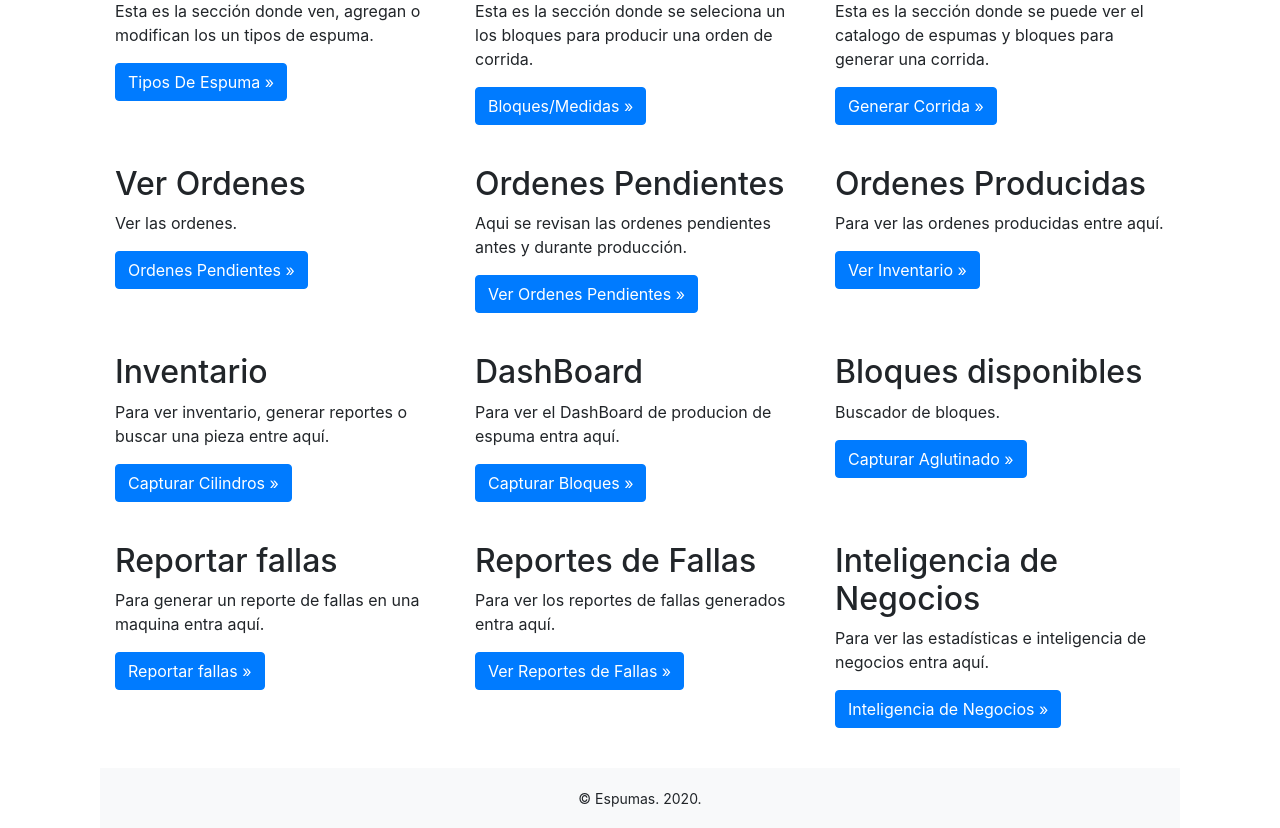
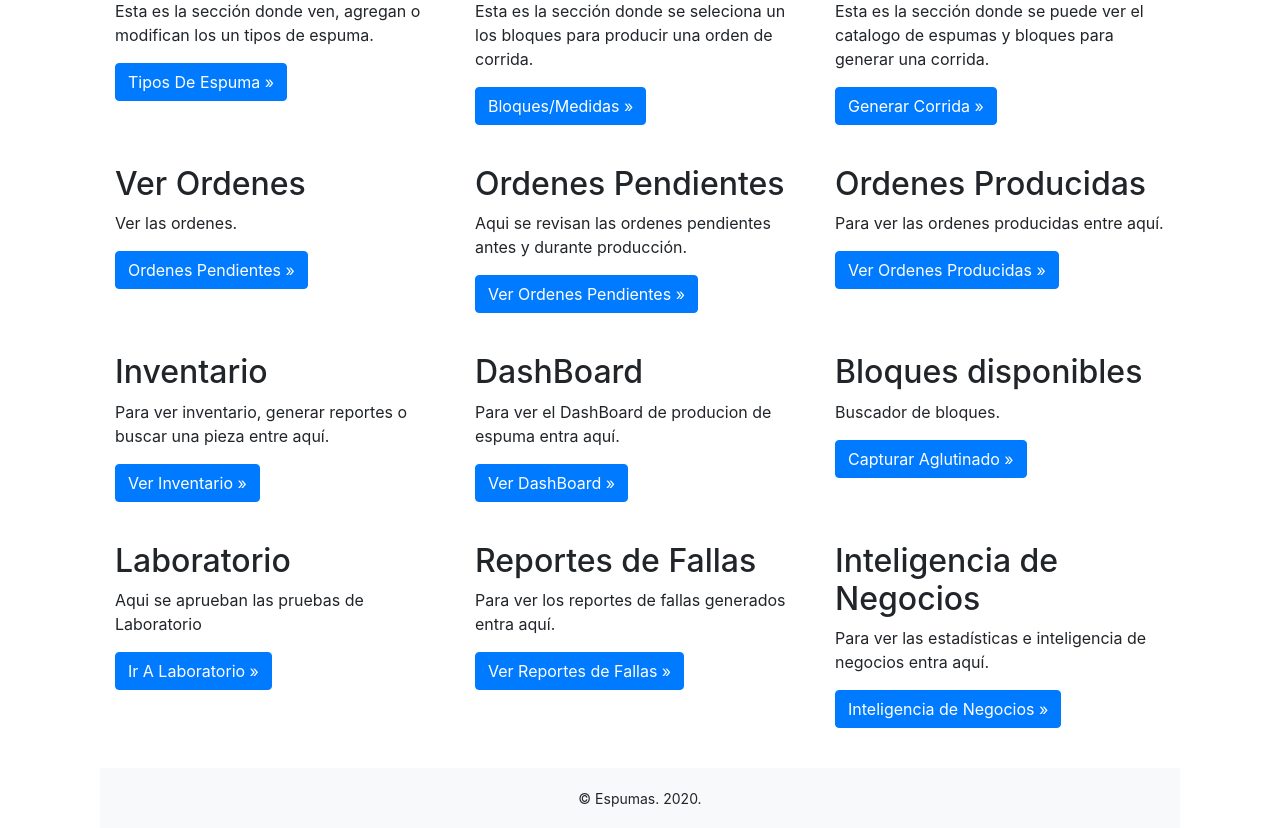
Before and after one commit to Alvarogarcia91/karmaprodv5, a Django app: template espumas/templates/index.html in a window 1280 px wide. Shown: the part 583-1411 px from the top of the page. Run offline with Django 3.2, Linux system fonts and the light colour scheme; the template is opened without the code that fills it, so the values that code supplies are empty; some libraries are stand-ins or nearby versions.

Commit message:
edit index links

```diff
--- a/espumas/templates/index.html
+++ b/espumas/templates/index.html
@@ -53,7 +53,7 @@
 											<h2>Ordenes Producidas</h2>
 
 											<p>Para ver las ordenes producidas entre aquí.</p>
-											<p><a class="btn btn-primary" href="{% url 'corrida:corridas_producidas' %}" role="button"> Ver Inventario &raquo;</a></p>
+											<p><a class="btn btn-primary" href="{% url 'corrida:corridas_producidas' %}" role="button"> Ver Ordenes Producidas &raquo;</a></p>
 										</div>
 									</div>
 
@@ -63,12 +63,12 @@
 												<div class="col-md-4">
 													<h2> Inventario </h2>
 													<p> Para ver inventario, generar reportes o buscar una pieza entre aquí.</p>
-													<p><a class="btn btn-primary" href="{% url 'corrida:inventario' %}" role="button">Capturar Cilindros  &raquo;</a></p>
+													<p><a class="btn btn-primary" href="{% url 'corrida:inventario' %}" role="button">Ver Inventario  &raquo;</a></p>
 												</div>
 												<div class="col-md-4">
 													<h2> DashBoard</h2>
 													<p> Para ver el DashBoard de producion de espuma entra aquí.</p>
-													<p><a class="btn btn-primary" href="{% url 'corrida:dashboard' %}" role="button">Capturar Bloques &raquo;</a></p>
+													<p><a class="btn btn-primary" href="{% url 'corrida:dashboard' %}" role="button">Ver DashBoard &raquo;</a></p>
 												</div>
 												<div class="col-md-4">
 													<h2> Bloques disponibles </h2>
@@ -81,9 +81,9 @@
 
 											<div class="row">
 														<div class="col-md-4">
-															<h2>Reportar fallas</h2>
-															<p> Para generar un reporte de fallas en una maquina entra aquí.</p>
-															<p><a class="btn btn-primary" href="#" role="button">Reportar fallas &raquo;</a></p>
+															<h2>Laboratorio</h2>
+															<p> Aqui se aprueban las pruebas de Laboratorio</p>
+															<p><a class="btn btn-primary" href="{% url 'corrida:lotes' %}" role="button">Ir A Laboratorio &raquo;</a></p>
 														</div>
 														<div class="col-md-4">
 															<h2>Reportes de Fallas</h2>
```
